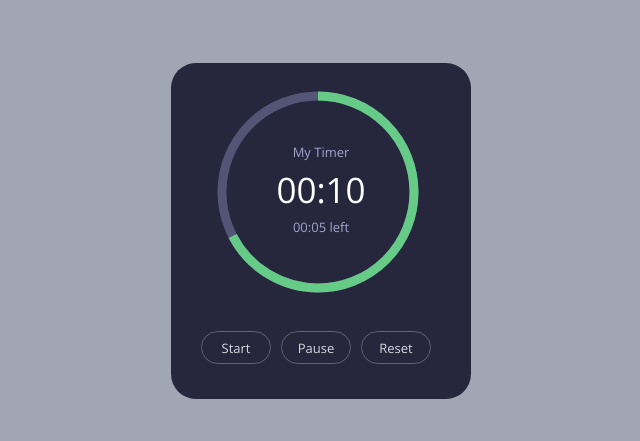
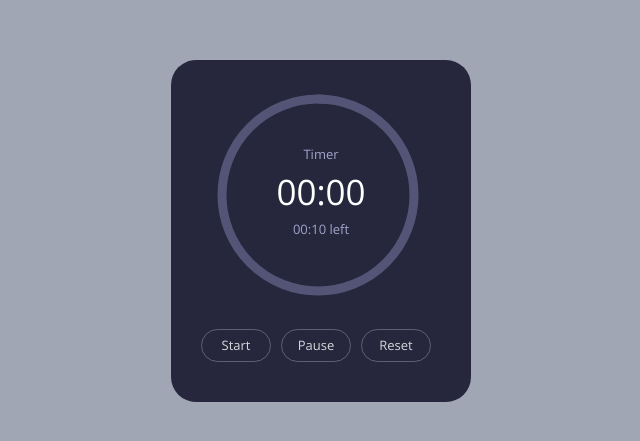
Before and after one commit to ines-om/React-Timer, a React (Create React App) app: page / in a window 1280 px wide. Shown: the part 169-610 px from the top of the page, without its empty margins (319-959 px from the left). Built offline with nearby package versions, Linux system fonts and the light colour scheme.

Commit message:
Made circle invisible when the timer starts

```diff
--- a/src/App.js
+++ b/src/App.js
@@ -4,7 +4,7 @@ import Timer from './components/timer';
 function App() {
   return (
     <>
-    <Timer title={"My Timer"} endTime={15} elapsedTime={10}></Timer>
+    <Timer title={"Timer"} endTime={10} elapsedTime={0}></Timer>
     </>
   );
 }
--- a/src/components/timer/index.css
+++ b/src/components/timer/index.css
@@ -10,12 +10,11 @@
     width: 300px;
 
     position: relative;
-    padding: 15px 0px 0px 0px;
+    padding: 20px 0px 5px 0px;
 }
 
 .mainElement {
     font-family: "Open Sans", sans-serif;
-    position: relative;
 
     margin-top: 60px;
 
@@ -41,8 +40,14 @@
     z-index: 1;
 }
 
+/*-------------------*
+|                    |
+|      BUTTONS       |
+|                    |
+*-------------------*/
+
 .buttonContainer {
-    margin: 60px 5px 10px 5px;
+    margin: 55px 5px 10px 5px;
     padding: 20px;
 }
 
@@ -62,14 +67,29 @@ button {
     color: rgba(255, 255, 255, 0.81);
 }
 
+/*-------------------*
+|                    |
+|       CIRCLE       |
+|                    |
+*-------------------*/
+
 svg {
     position: absolute;
+    top: 50%;
+    left: 50%;
+    transform: translate(-50%, -50%);
+    width: 100%;
+    height: auto;
 }
 
 circle {
     transition: stroke-dashoffset 1s linear;
     transform-origin: center;
     transform: rotate(-90deg);
+}
+
+.hidden {
+    stroke: #545576;
 }
 
 /*-----------------------------*
--- a/src/components/timer/index.jsx
+++ b/src/components/timer/index.jsx
@@ -95,7 +95,7 @@ const Timer = ({ title, endTime, elapsedTime = 0}) => {
             fill="none"
             stroke="#545576"
             strokeWidth="1.5"/>
-          <circle className={`${timerEnded ? "end-animation" : "progressCircle"}`}
+          <circle className={`${timerEnded ? "end-animation" : `${timeElapsed === 0 ? "hidden" : "progressCircle"}`}`}
             cx="0"
             cy="0"
             r="16"
```
